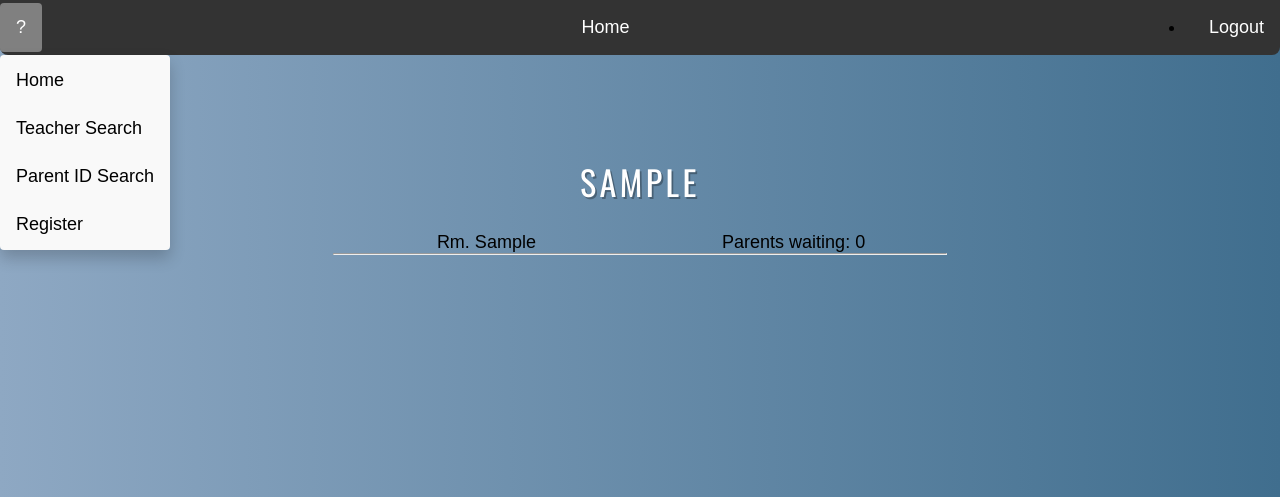
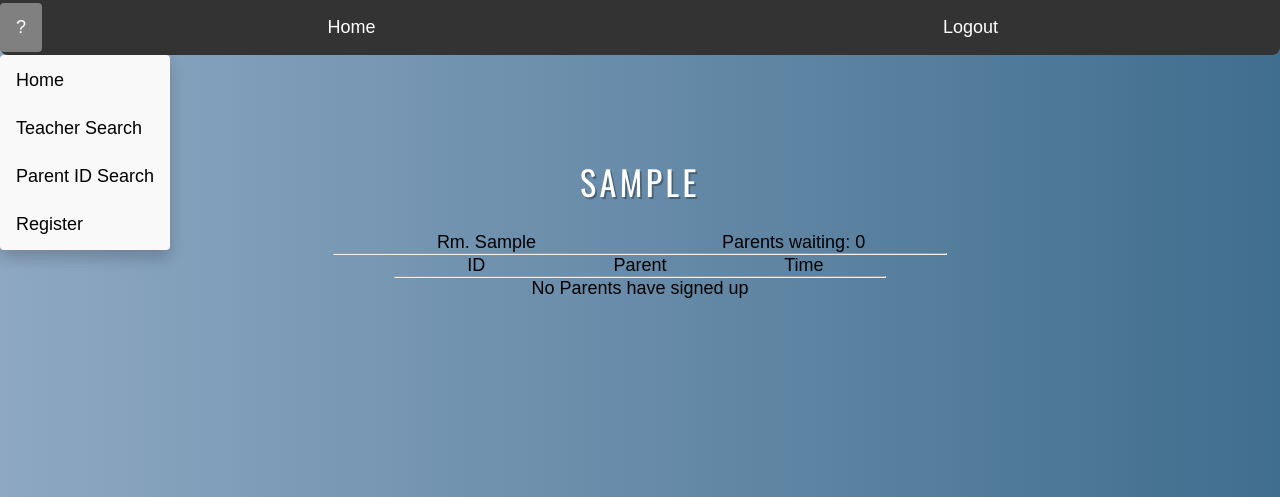
Before and after one commit to JanSKowalski/Stuyvesant_PTC, a Flask app: page /teacher/1 in a window 1280 px wide. Shown: the top 497 px of the page. Run offline with Flask 2, Linux system fonts and the light colour scheme; a user stored in the database is signed in; tables that the repository leaves empty hold one stand-in row (values such as "Sample post"); some web fonts are replaced.

Commit message:
Touch-ups to nav bar, work on queue

```diff
--- a/ptc/forms.py
+++ b/ptc/forms.py
@@ -68,14 +68,14 @@ class SearchForm(Form):
 
 #Add Parent to a teacher queue, validate ID exists
 class AddForm(Form):
-    search_field = StringField('search', validators=[DataRequired()])
+    add_field = StringField('add_field', validators=[DataRequired()])
     submit = SubmitField()
 
     def validate_id(self):
-        parent_id = self.search_field.data
+        parent_id = self.add_field.data
         parent = models.Parent.query.get(parent_id)
         if parent is None:
-            tmp = list(self.search_field.errors)
+            tmp = list(self.add_field.errors)
             tmp.append("This ID is not recognized.")
             self = tuple(tmp)
             return False
@@ -83,17 +83,21 @@ class AddForm(Form):
             return True
 
 #Add Parent to a teacher queue, validate ID exists
-class Remove_Form(Form):
-    search_field = StringField('search', validators=[DataRequired()])
+class RemoveForm(Form):
+    rm_field = StringField('rm_field', validators=[DataRequired()])
     submit = SubmitField()
 
-    def validate_id(self):
-        parent_id = self.search_field.data
+    def validate_id(self, teacher_id):
+        parent_id = self.rm_field.data
         parent = models.Parent.query.get(parent_id)
+	teacher = models.PTQueue.query.get(teacher_id)
+	first_parent = teacher.get_next(teacher)
         if parent is None:
-            tmp = list(self.search_field.errors)
+            tmp = list(self.rm_field.errors)
             tmp.append("This ID is not recognized.")
             self = tuple(tmp)
             return False
+	elif (parent_id != first_parent.id):
+	    return False
         else:
             return True
--- a/ptc/models.py
+++ b/ptc/models.py
@@ -49,6 +49,14 @@ class Parent(db.Model):
 class PTQueue(db.Model):
     __tablename__ = 'PTQueue'
     __searchable__ = ['teacher', 'room', 'department', 'description']
+
+
+    __mapper_args__ = {
+        'confirm_deleted_rows': False
+    }
+
+
+
     id = db.Column(db.Integer, primary_key=True)
     teacher = db.Column(db.String(128), index=True, unique=True)
     room = db.Column(db.String(64), index=True, unique=False)
@@ -67,6 +75,11 @@ class PTQueue(db.Model):
         self.room = room
         self.department = department
         self.description = description
+	#-------------------------#
+	#	Statistics	  #
+	#-------------------------#
+	self.parents_seen = 0
+	self.avg_time = 3
 
     @staticmethod
     def get_id(self):
@@ -77,9 +90,11 @@ class PTQueue(db.Model):
     def get_time(self):
         return unicode(self.avg_time)
 
+
+    #Returns Parent object
     @staticmethod
     def get_next(self):
-        return unicode(self.parents[0])
+        return self.parents[0]
 
 
     @staticmethod
@@ -94,8 +109,9 @@ class PTQueue(db.Model):
     @staticmethod
     def dequeue(self):
         x = self.parents_seen
-        x = x + 1
-        return self.parents.pop()
+        #self.parents_seen = x + 1
+
+        return self.parents.pop(0)
 
     @staticmethod
     def size(self):
--- a/ptc/static/css/navbar.css
+++ b/ptc/static/css/navbar.css
@@ -24,13 +24,23 @@
 .dropdown li {
   float: left;
   margin-left: 5%;
+  flex: 1;
 }
+
+
+.Stuy li {
+  float: center;
+  margin: auto;
+  flex: 20;
+}
+
 
 .logout li {
   list-style-type: none;
   float: right;
   margin-right: 10%;
   display: inline-block;
+  flex: 1
 }
 
 li a, .dropbtn {
--- a/ptc/static/css/style.css
+++ b/ptc/static/css/style.css
@@ -72,6 +72,13 @@ ul:hover {
 }
 
 
+.list ul {
+  margin: 20px 0px;
+  padding: 20px 0px;
+
+}
+
+
 .teachers ul {
   list-style-type: none;
   margin: 20px 0px;
--- a/ptc/templates/Cover/navbar.html
+++ b/ptc/templates/Cover/navbar.html
@@ -12,7 +12,7 @@
       <a href="/index" class="dropbtn">Home</a>
     </li>
     {% if session["username"] == "student" or session["username"] == "admin"%}
-    <li class="logout">
+    <li class="flex-item logout">
       <a href="/logout" class="dropbtn">Logout</a>
     </li>
     {% endif %}
--- a/ptc/templates/Cover/teacher.html
+++ b/ptc/templates/Cover/teacher.html
@@ -24,19 +24,34 @@
 
 
   {% if session["username"] == "student"%}
+<div class="flex-item flex-row">
 
+
+<div class="flex-item">
   <form action="/teacher/{{teacher.id}}" method="post" name="add_parent">
     {{ add_form.hidden_tag() }}
-    <p>
-      <input id="search_field" name="search_field" size="20" type="text" placeholder="ID of joining parent">
-      {% for error in add_form.search_field.errors %}
+      <input name="add_field" size="20" type="text" placeholder="ID of joining parent">
+      {% for error in add_form.add_field.errors %}
       <span style="color: red;">[{{ error }}]</span>
       {% endfor %}
-    </p>
-    <div class="flex-item">
-    <p><input type="submit" value="Add 'em'"></p>
-  </div>
+      <input type="submit" value="Add Parent">
   </form>
+</div>
+
+
+<div class="flex-item">
+  <form action="/teacher/{{teacher.id}}" method="post" name="rm_parent">
+    {{ rm_form.hidden_tag() }}
+      <input name="rm_field" size="20" type="text" placeholder="ID of leaving parent">
+      {% for error in rm_form.rm_field.errors %}
+      <span style="color: red;">[{{ error }}]</span>
+      {% endfor %}
+      <input type="submit" value="Remove Parent">
+  </form>
+</div>
+
+
+</div>
 
 
 
@@ -48,19 +63,43 @@
 
 
 
-<div class="flex-item content">
+<div class="flex-item flex-column">
+
+	<div class="flex-item flex-row">
+		<div class="flex-item">ID</div>
+
+		<div class="flex-item">Parent	</div>
+		<div class="flex-item">Time	</div>
+
+	</div>
+
+
+	<hr>
+
+	{%if teacher.parents == [] %}
+
+		<div class="flex--itemlist ">
+			No Parents have signed up
+		</div>
+
+	{% endif %}
 
 
   {% for p in teacher.parents %}
-      <ul>
-        <div class="flex-row">
+
+      <ul><a href="/parent/{{p.id}}">
+        <div class="flex-item flex-row list">
           <div class="flex-item">
-            <a href="parent/{{p.id}}">{{p.parent_name}}
+            {{p.id}}
           </div>
           <div class="flex-item">
-            <p>Estimated Time: {{p.child_dob}}</p></a>
+            {{p.parent_name}}
+          </div>
+          <div class="flex-item">
+            {{p.child_dob}}
           </div>
         </div>
+	</a>
       </ul>
   {% endfor %}
 
--- a/ptc/views.py
+++ b/ptc/views.py
@@ -4,7 +4,7 @@ from ptc import ptc, models, db, login_manager
 
 from flask_login import current_user, login_required, login_user, logout_user
 #from flask.ext.login import UserMixin
-from .forms import LoginForm, RegistrationForm, SearchForm, AddForm
+from .forms import LoginForm, RegistrationForm, SearchForm, AddForm, RemoveForm
 
 #from ptc.forms import
 from ptc.models import User, Parent, PTQueue
@@ -124,21 +124,30 @@ def logout():
 @ptc.route('/teacher/<teacher_id>', methods=['GET', 'POST'])
 def teacher(teacher_id):
     add_form = AddForm()
-    #rm_form = RemoveForm()
+    rm_form = RemoveForm()
 
-    teacher = PTQueue.query.get(teacher_id)
     if request.method == 'POST':
         if add_form.validate_id():
-            parent = models.Parent.query.get(add_form.search_field.data)
+            parent = models.Parent.query.get(add_form.add_field.data)
             teacher = models.PTQueue.query.get(teacher_id)
             teacher.enqueue(teacher, parent)
             db.session.add(teacher)
             db.session.commit()
             return render_template('Cover/teacher.html', title='Teacher',
-                                teacher=teacher, add_form=add_form)
+                                teacher=teacher, add_form=add_form, rm_form=rm_form)
+
+        elif rm_form.validate_id(teacher_id):
+            teacher = models.PTQueue.query.get(teacher_id)
+            teacher.dequeue(teacher)
+            db.session.add(teacher)
+            db.session.commit()
+            return render_template('Cover/teacher.html', title='Teacher',
+                                teacher=teacher, add_form=add_form, rm_form=rm_form)
+
+    teacher = PTQueue.query.get(teacher_id)
 
     return render_template('Cover/teacher.html', title='Teacher',
-                        teacher=teacher, add_form=add_form)
+                        teacher=teacher, add_form=add_form, rm_form=rm_form)
 
 
 
```
Also changed, not shown: 1 other file.
